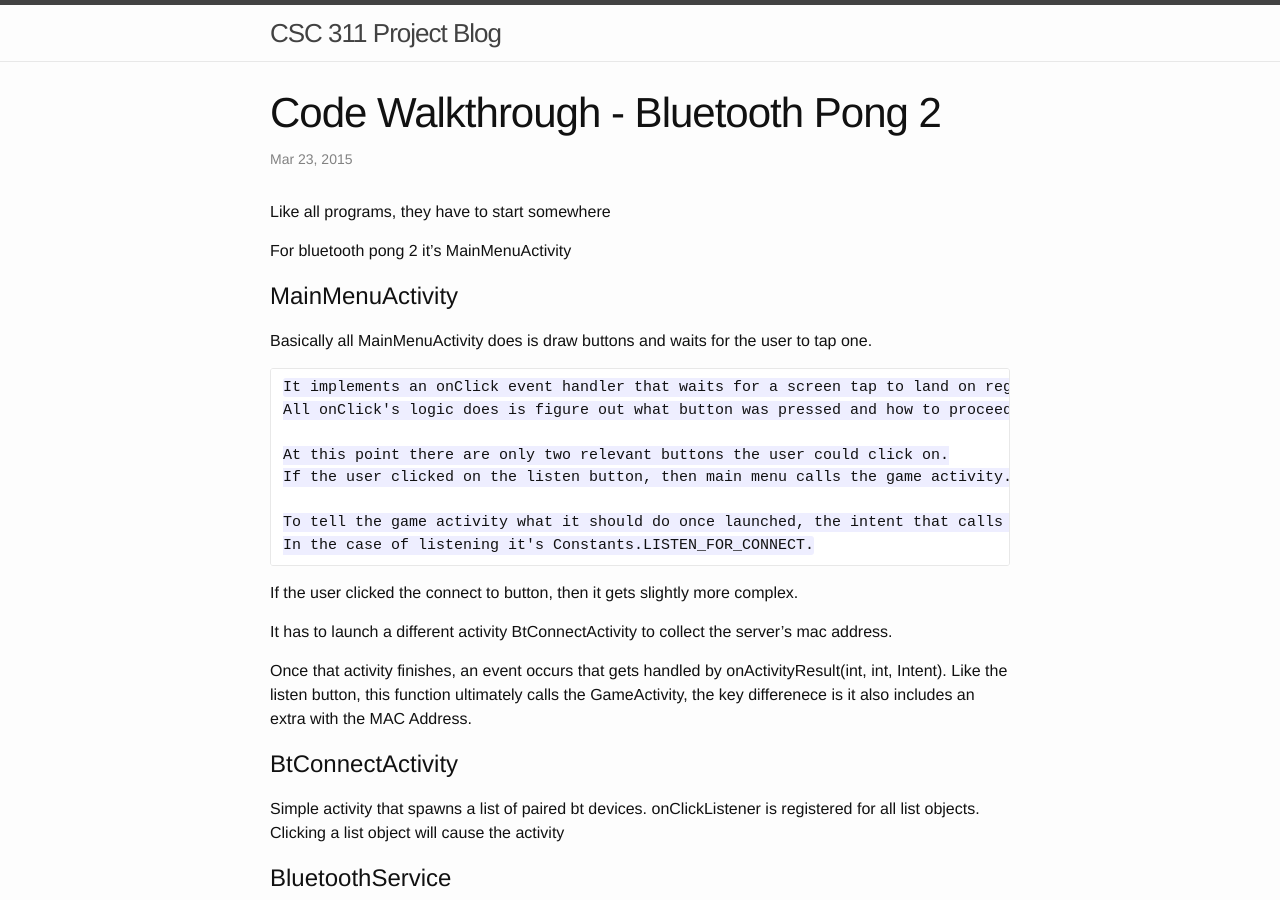
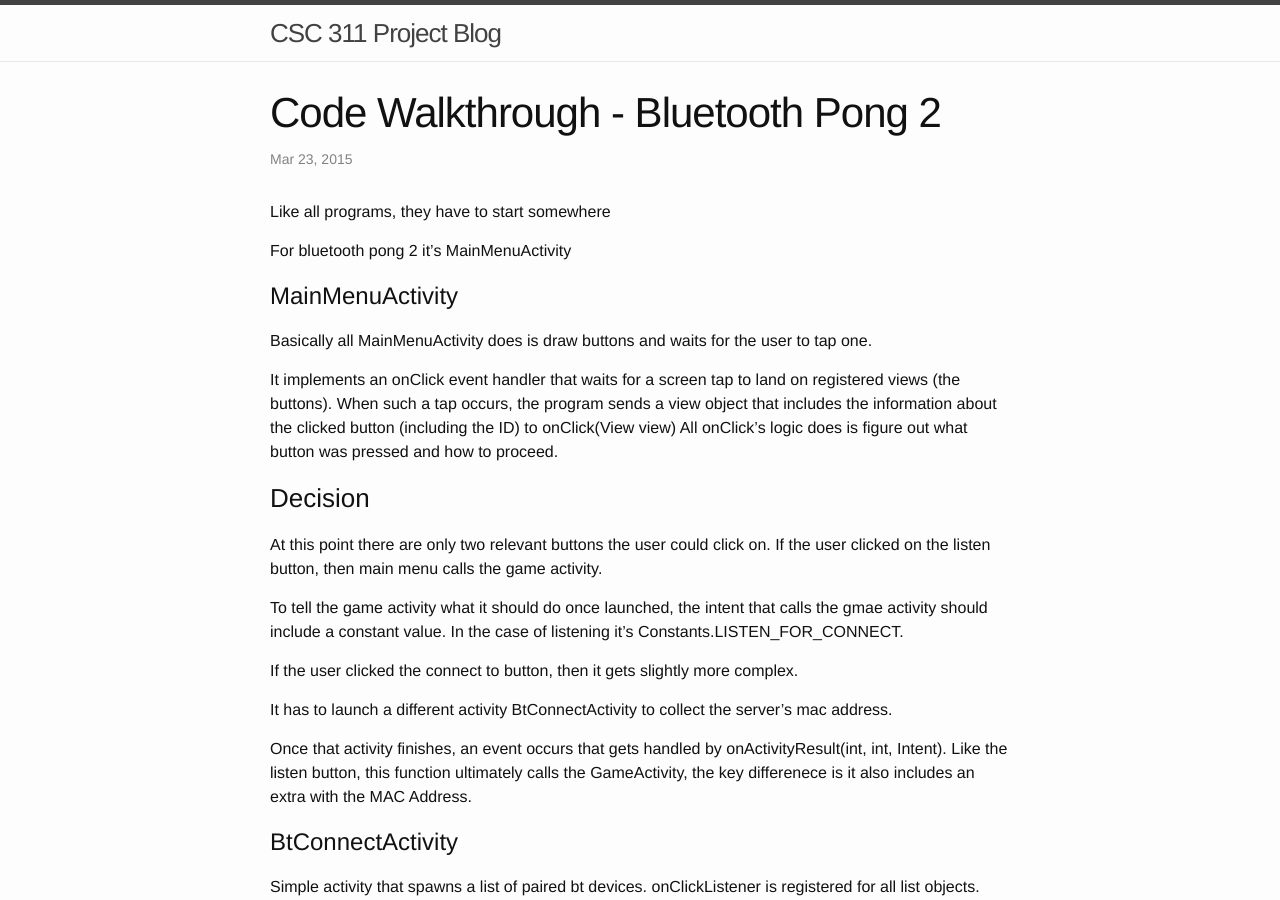
Before and after one commit to adedomin/CSC311-game-design, a Jekyll site: the page built from _posts/2015-03-23-Code Walkthrough - Bluetooth Pong 2.md, in a window 1280 px wide and 900 px high. Built offline with Jekyll 4.4.1, drawn with Linux system fonts in a browser that asks for light colours; some of the changed lines change nothing that is shown; some of the changed text lies outside the part shown.

Commit message:
added more info

```diff
--- a/_posts/2015-03-23-Code Walkthrough - Bluetooth Pong 2.md
+++ b/_posts/2015-03-23-Code Walkthrough - Bluetooth Pong 2.md
@@ -13,16 +13,17 @@
 
 Basically all MainMenuActivity does is draw buttons and waits for the user to tap one.
 
-	It implements an onClick event handler that waits for a screen tap to land on registered views (the buttons).
+It implements an onClick event handler that waits for a screen tap to land on registered views (the buttons).
 When such a tap occurs, the program sends a view object that includes the information about the clicked button (including the ID) to onClick(View view)
-	All onClick's logic does is figure out what button was pressed and how to proceed.
+All onClick's logic does is figure out what button was pressed and how to proceed.
+
 ### Decision
 
-	At this point there are only two relevant buttons the user could click on.
-	If the user clicked on the listen button, then main menu calls the game activity.
+At this point there are only two relevant buttons the user could click on.
+If the user clicked on the listen button, then main menu calls the game activity.
 
-	To tell the game activity what it should do once launched, the intent that calls the gmae activity should include a constant value.
-	In the case of listening it's Constants.LISTEN_FOR_CONNECT.
+To tell the game activity what it should do once launched, the intent that calls the gmae activity should include a constant value.
+In the case of listening it's Constants.LISTEN\_FOR\_CONNECT.
 
 If the user clicked the connect to button, then it gets slightly more complex.
 
@@ -123,3 +124,18 @@
 WHen the accelerometer changes it calls onSensorChanged(SensorEvent)
 
 In this function, I only need the rotation around the y axis which is the first value in the sensor event object.
+
+PongView
+========
+
+This portion of the game is basically all the activity the user sees.
+
+It includes classes to describe the game pieces, ball and paddles and it's own Handler.
+
+### DrawHandler
+
+the draw handler is basically a thread that messages itself at a fixed rate. On messaging it invalidates the view which causes the program to redraw the field with new data and to call a function to update the data.
+
+### Game Logic - update()
+
+In the update thread, there are a few conditionals before the game starts playing, these conditionals are in place because a new view has no clue how big it is (getWidth() and getHeight() will return 0) until it starts rendering, the first few conditionals are in place to do blank draw runs to get the globals initialized before gameplay starts due to this strange limitation.
```
